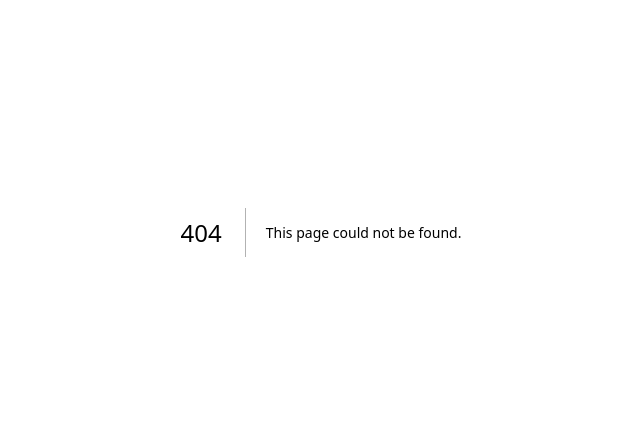
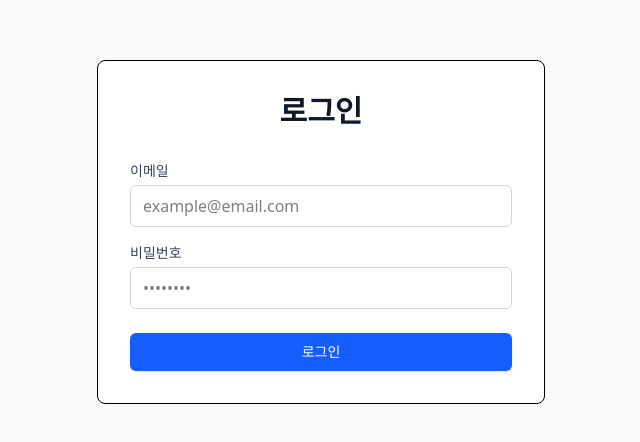
Before and after one commit to sprint-19-part4-1team/refactoring, a Next.js app: page /login in a window 1280 px wide. Before the commit this address had no page. Shown: the part 168-610 px from the top of the page, without its empty margins (319-959 px from the left). Built offline with nearby package versions, Linux system fonts and the light colour scheme; no server answers.

Commit message:
✨Feat: 사용자 인증을 위한 로그인 페이지 구현

```diff
--- /dev/null
+++ b/app/login/page.tsx
@@ -0,0 +1,95 @@
+'use client';
+
+import { useState } from 'react';
+import { useLogin } from '@/features/auth/hooks/useLogin';
+import Head from 'next/head';
+
+const LoginPage = () => {
+  const [email, setEmail] = useState('');
+  const [password, setPassword] = useState('');
+  const { login, isLoading, error } = useLogin();
+
+  const handleSubmit = async (e: React.FormEvent) => {
+    e.preventDefault();
+
+    if (!email || !password) {
+      return;
+    }
+
+    try {
+      await login({ email, password });
+    } catch {
+      // 에러는 useLogin에서 처리됨
+    }
+  };
+
+  return (
+    <>
+      <Head>
+        <title>로그인</title>
+      </Head>
+      <div className="flex min-h-screen items-center justify-center bg-gray-50">
+        <div className="w-full max-w-md space-y-8 rounded-lg border bg-white p-8">
+          <div>
+            <h2 className="text-center text-3xl font-bold text-gray-900">
+              로그인
+            </h2>
+          </div>
+
+          <form onSubmit={handleSubmit} className="mt-8 space-y-6">
+            <div className="space-y-4">
+              <div>
+                <label
+                  htmlFor="email"
+                  className="block text-sm font-medium text-gray-700">
+                  이메일
+                </label>
+                <input
+                  id="email"
+                  type="email"
+                  value={email}
+                  onChange={(e) => setEmail(e.target.value)}
+                  placeholder="example@email.com"
+                  className="mt-1 block w-full rounded-md border border-gray-300 px-3 py-2 focus:border-blue-500 focus:ring-blue-500 focus:outline-none"
+                  required
+                />
+              </div>
+
+              <div>
+                <label
+                  htmlFor="password"
+                  className="block text-sm font-medium text-gray-700">
+                  비밀번호
+                </label>
+                <input
+                  id="password"
+                  type="password"
+                  value={password}
+                  onChange={(e) => setPassword(e.target.value)}
+                  placeholder="••••••••"
+                  className="mt-1 block w-full rounded-md border border-gray-300 px-3 py-2 focus:border-blue-500 focus:ring-blue-500 focus:outline-none"
+                  required
+                />
+              </div>
+            </div>
+
+            {error && (
+              <div className="rounded bg-red-50 p-3 text-center text-sm text-red-600">
+                {error}
+              </div>
+            )}
+
+            <button
+              type="submit"
+              disabled={isLoading}
+              className="flex w-full justify-center rounded-md border border-transparent bg-blue-600 px-4 py-2 text-sm font-medium text-white shadow-sm hover:bg-blue-700 focus:ring-2 focus:ring-blue-500 focus:ring-offset-2 focus:outline-none disabled:cursor-not-allowed disabled:opacity-50">
+              {isLoading ? '로그인 중...' : '로그인'}
+            </button>
+          </form>
+        </div>
+      </div>
+    </>
+  );
+};
+
+export default LoginPage;
```
